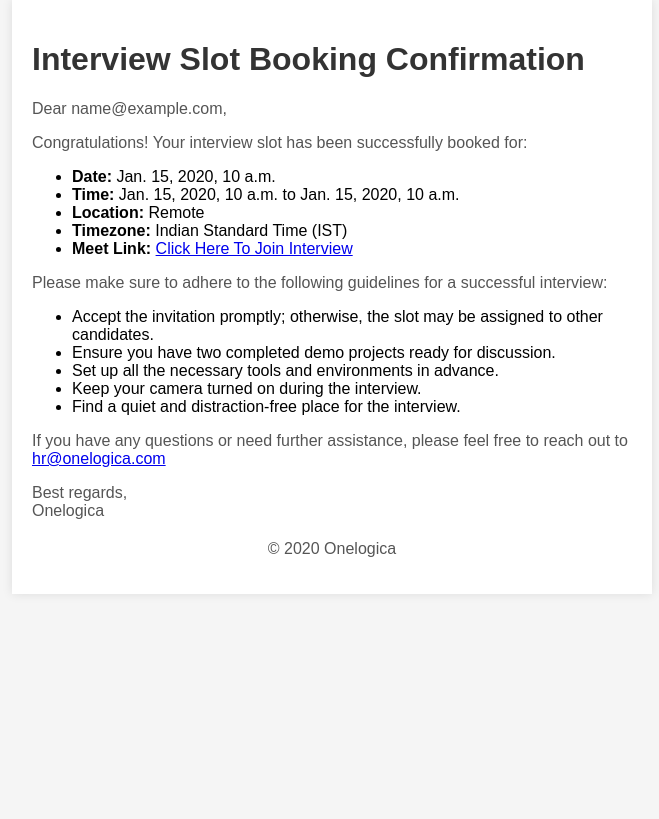
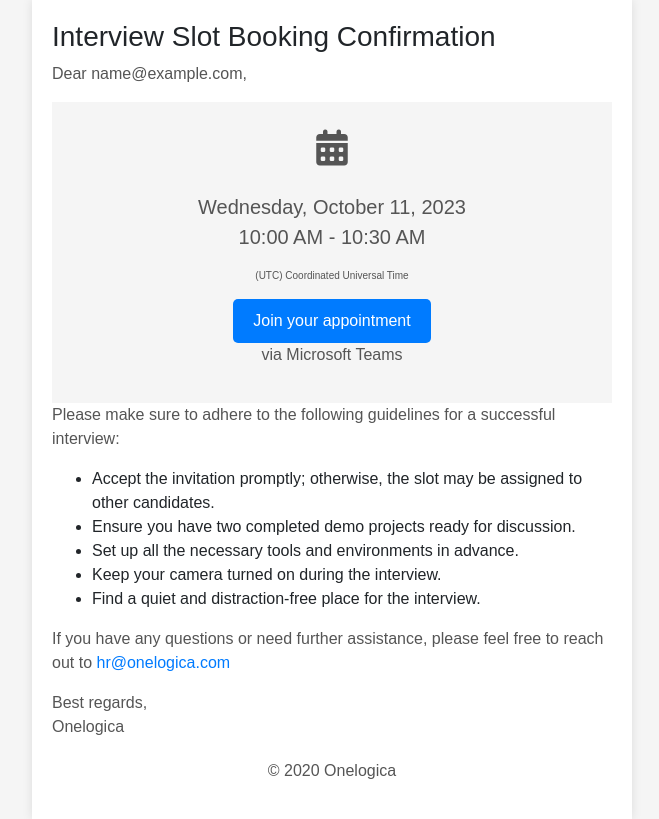
Before and after one commit to Sauravkrrathaur99/slotbooking-django, a Django app: template templates/emailbody.html in a window 1280 px wide. Shown: the whole page, without its empty margins (308-967 px from the left). Before the commit the page ends 557 px from the top, so only its background shows below. Run offline with Django 4.2, Linux system fonts and the light colour scheme; the template is opened without the code that fills it: most values are stand-ins (such as "Sample title", 1, 10 or a date in 2020); some libraries are stand-ins or nearby versions.

Commit message:
made some changes

```diff
--- a/templates/emailbody.html
+++ b/templates/emailbody.html
@@ -1,9 +1,12 @@
-
 <!DOCTYPE html>
 <html lang="en">
 <head>
     <meta charset="UTF-8">
     <meta name="viewport" content="width=device-width, initial-scale=1.0">
+    <link rel="stylesheet" href="https://cdnjs.cloudflare.com/ajax/libs/font-awesome/5.15.3/css/all.min.css" />
+    <link rel="stylesheet" href="https://stackpath.bootstrapcdn.com/bootstrap/4.5.2/css/bootstrap.min.css">
+
+    <script src="https://kit.fontawesome.com/faf1f109df.js" crossorigin="anonymous"></script>
     <title>Welcome to Your Onelogica</title>
     <style>
         /* Add your custom CSS styles here */
@@ -25,6 +28,7 @@
         }
         p {
             font-size: 16px;
+            padding: 0;
             color: #555;
         }
         .footer {
@@ -32,22 +36,42 @@
             text-align: center;
             color: #888;
         }
+        .interview-section {
+            text-align: center;
+            background-color: #f5f5f5;
+            padding: 20px;
+        }
+        .calendar-icon {
+            font-size: 36px;
+        }
+        .interview-time {
+            font-size: 20px;
+        }
+        .interview-time strong {
+            color: #333;
+        }
+        .interview-button {
+            background-color: #007BFF;
+            color: #fff;
+            padding: 10px 20px;
+            text-decoration: none;
+            font-size: 16px;
+            border-radius: 5px;
+            display: inline-block;
+        }
     </style>
 </head>
 <body>
     <div class="email-container">
-        <h1>Interview Slot Booking Confirmation</h1>
+        <h3>Interview Slot Booking Confirmation</h3>
         <p>Dear {{ email }},</p>
 
-        <p>Congratulations! Your interview slot has been successfully booked for:</p>
-
-        <ul>
-            <li><strong>Date:</strong> {{ selected_slot_date }}</li>
-            <li><strong>Time:</strong> {{selected_slot_start_time}} to {{selected_slot_end_time}} </li>
-            <li><strong>Location:</strong> Remote</li>
-            <li><strong>Timezone:</strong> Indian Standard Time (IST)</li>
-            <li><strong>Meet Link:</strong> <a href="{{ interview_link }}" target="_blank">Click Here To Join Interview</a></li>
-        </ul>
+        <div class="interview-section">
+            <p class="calendar-icon"><i class="fas fa-calendar-alt calendar-icon"></i></p>
+            <p class="interview-time">Wednesday, October 11, 2023<br>10:00 AM - 10:30 AM</p>
+            <p style="font-size: 10px;">(UTC) Coordinated Universal Time</p>
+            <a href="{{ interview_link }}" class="interview-button" target="_blank">Join your appointment</a><p>via Microsoft Teams</p>
+        </div>
 
         <p>Please make sure to adhere to the following guidelines for a successful interview:</p>
 
```
Also changed, not shown: slotbooking_app/admin.py (+30 -34 lines), slotbooking_app/views.py (+11 -3 lines).
